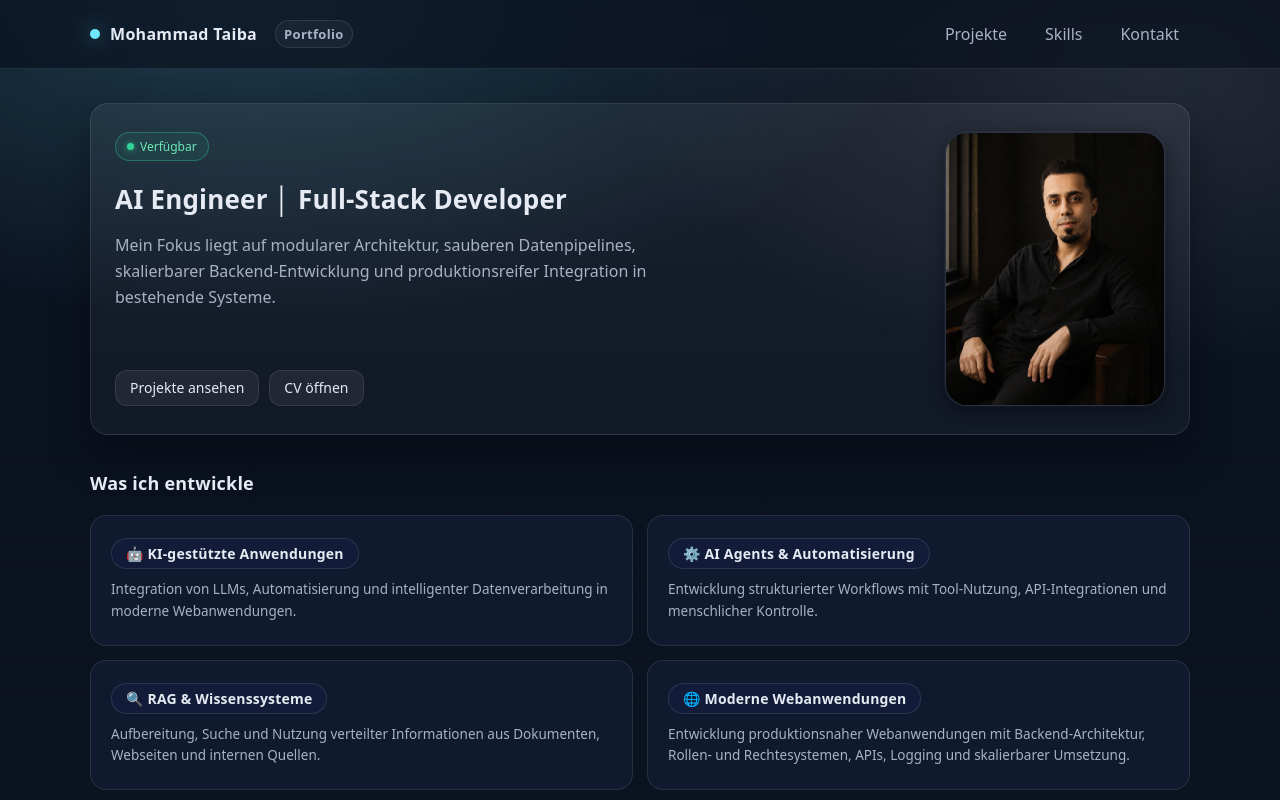
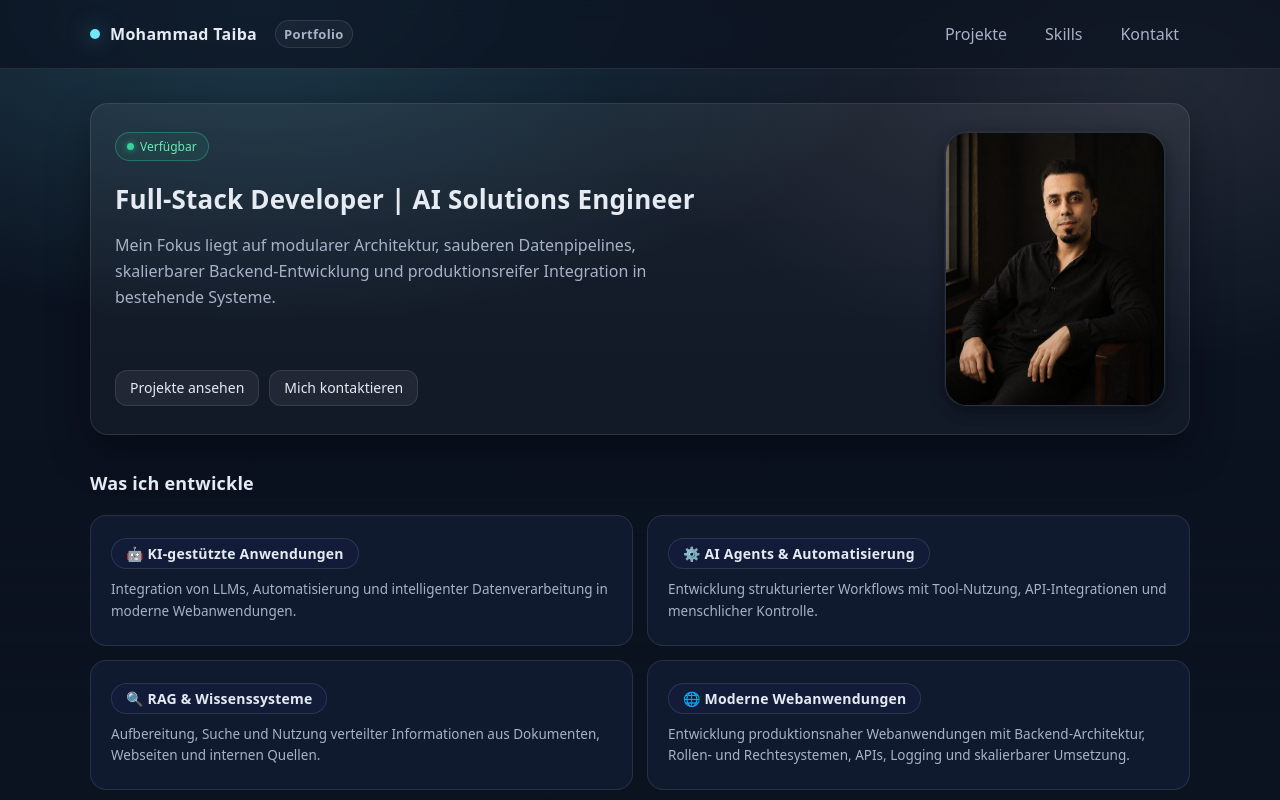
Before and after one commit to mohammadtaiba/portfolio, an Angular app: page / in a window 1280 px wide. Shown: the top 800 px of the page. Built offline with nearby package versions, Linux system fonts and the light colour scheme.

Commit message:
feat: rolle in Profil aktualisiert und Kontaktlink hinzugefügt (portfolio-data.ts)

```diff
--- a/src/app/data/portfolio-data.ts
+++ b/src/app/data/portfolio-data.ts
@@ -46,7 +46,7 @@ export interface SkillGroup {
  */
 export const PROFILE = {
     name: 'Mohammad Taiba',
-    role: 'AI Engineer │ Full-Stack Developer',
+    role: 'Full-Stack Developer | AI Solutions Engineer',
     location: 'Erfurt, Deutschland',
     email: 'mohammadtaiba55@gmail.com',
     photoUrl: 'assets/profile.png',
--- a/src/app/pages/home/home.page.html
+++ b/src/app/pages/home/home.page.html
@@ -16,7 +16,8 @@
 
                 <div class="actions">
                     <a class="btn" routerLink="/projects">Projekte ansehen</a>
-                    <a class="btn" href="assets/cv.pdf" target="_blank" rel="noopener noreferrer">CV öffnen</a>
+                    <a class="btn" routerLink="/contact">Mich kontaktieren</a>
+                    <!-- <a class="btn" href="assets/cv.pdf" target="_blank" rel="noopener noreferrer">CV öffnen</a> -->
                 </div>
             </div>
 
```
